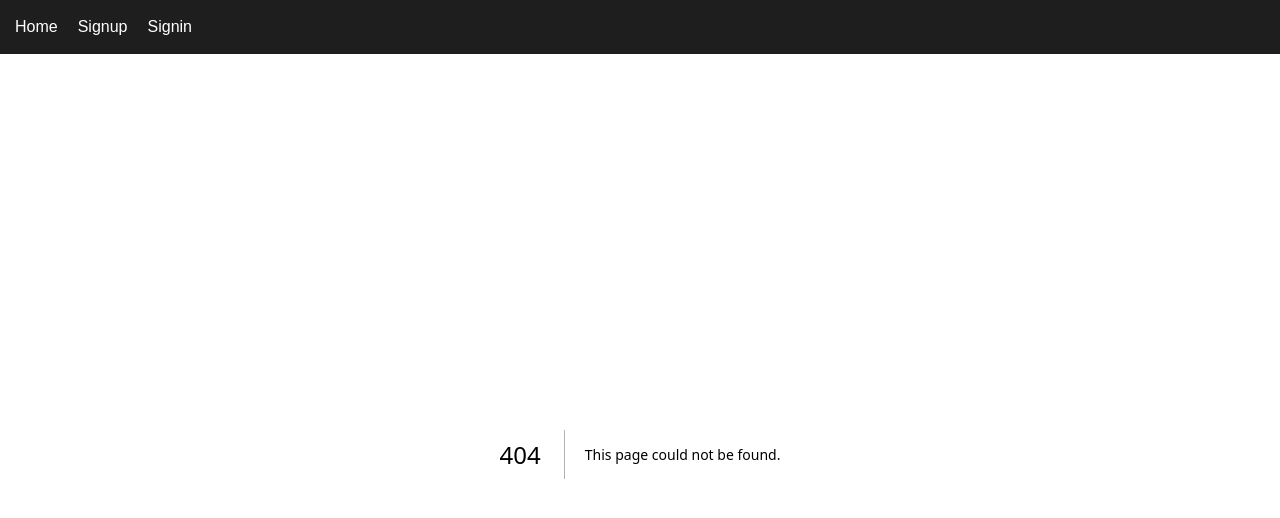
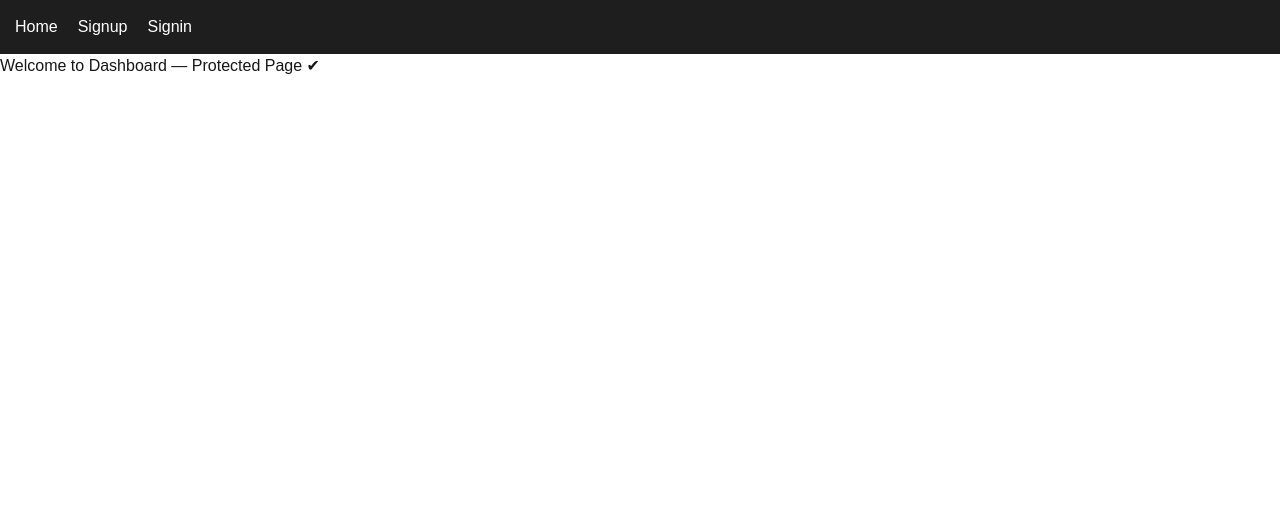
Before and after one commit to AbhayMishra1371/recigest, a Next.js app: page /dashboard in a window 1280 px wide. Before the commit this address had no page. Shown: the top 518 px of the page. Built offline with nearby package versions, Linux system fonts and the light colour scheme.

Commit message:
feat: add Dashboard component for protected page

```diff
--- /dev/null
+++ b/src/app/dashboard/page.tsx
@@ -0,0 +1,3 @@
+export default function Dashboard() {
+  return <h1>Welcome to Dashboard — Protected Page ✔</h1>;
+}
```
